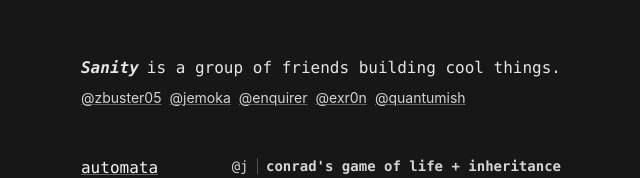
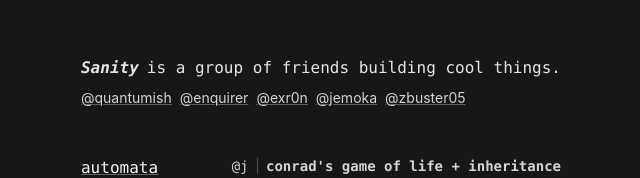
Before and after one commit to Jemoka/sanity, a React (Create React App) app: page / in a window 1280 px wide. Shown: the part 215-393 px from the top of the page, without its empty margins (319-959 px from the left). Built offline with nearby package versions, Linux system fonts and the light colour scheme.

Commit message:
fix name randomization

```diff
--- a/src/App.js
+++ b/src/App.js
@@ -1,6 +1,6 @@
 import './App.css';
 import ProjectList from './ProjectList.jsx';
-import { useState, useEffect } from 'react';
+import { useState, useEffect, useMemo } from 'react';
 import { FontAwesomeIcon } from '@fortawesome/react-fontawesome';
 import { faAngleDown } from '@fortawesome/free-solid-svg-icons';
 
@@ -30,7 +30,11 @@
 
 function App() {
     const [ showHidden, setShowHidden ] = useState(false);
-    const [ friendsOrdering, setFriendsOrdering ] = useState( FRIENDS.map(f => ({ ...f, order: Math.random() })) );
+    const [ friends_ordered, setFriendsOrdered ] = useState((() => {
+        const f = FRIENDS.map(f => ({ ...f, order: Math.random() }));
+        f.sort((a, b) => b.order - a.order);
+        return f;
+    })());
 
     // state to keep track of which scroll arrow we are showing: the incoming animation one or the pulse animation one
     const [ featuredProjectsLoaded, setFeaturedProjectsLoaded ] = useState(false);
@@ -60,9 +64,8 @@
             <br />
             <span className="flex flex-wrap mt-2 text-sm text-gray-300 space-x-2">
                 {
-                    FRIENDS.sort(f => f.order)
-                    .map(({ name, url, color }, idx) =>
-                    <a href={url} className="name" style={{"--hcolor": color}} key={idx}>@{name}</a>
+                    friends_ordered.map(({ name, url, color }, idx) =>
+                        <a href={url} className="name" style={{"--hcolor": color}} key={idx}>@{name}</a>
                 ) }
             </span>
         </div>
```
